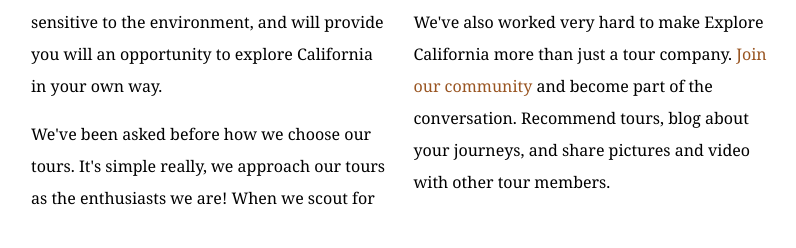
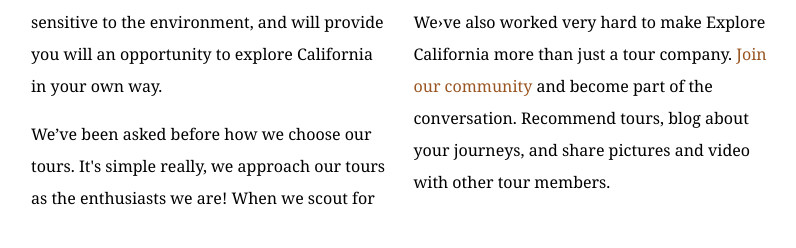
Before and after one commit to Carrasco-Pinoncely/Testing-with-Explore-California, a plain HTML site: page mission.html in a window 1280 px wide. Shown: the part 998-1246 px from the top of the page, 484-1280 px from the left. Drawn offline with Linux system fonts and the light colour scheme.

Commit message:
Replaces straight quotes whith curly quotes

```diff
--- a/mission.html
+++ b/mission.html
@@ -64,8 +64,8 @@
           <div class="multiCol">
             <p>We are passionate about California and preserving the abundant resources that make it so unique. Our goal at Explore California is to transform your vacation into an adventure that will educate, inspire, and energize you unlike any other.</p>
             <p>Our tours are crafted around our central mission, and are designed to engage you in a unique and fulfilling way. All our tours are sensitive to the environment, and will provide you will an opportunity to explore California in your own way.</p>
-            <p>We've been asked before how we choose our tours. It's simple really, we approach our tours as the enthusiasts we are! When we scout for locations, choose tour options, or explore the surrounding area for exciting side-tours, we ask ourselves one question, &quot;is this something we would want to do?&quot; We also look very carefully at a tour's potential impact. We choose tours that are as environmentally sensitive as we are, and that expose people to amazing diversity of California's people, places, and wildlife!</p>
-            <p>We've also worked very hard to make Explore California more than just a tour company. <a href="explorers/join.html">Join our community</a> and become part of the conversation. Recommend tours, blog about your journeys, and share pictures and video with other tour members.</p>
+            <p>We&rsquo;ve been asked before how we choose our tours. It's simple really, we approach our tours as the enthusiasts we are! When we scout for locations, choose tour options, or explore the surrounding area for exciting side-tours, we ask ourselves one question, &ldquo; this something we would want to do?&rdquo; We also look very carefully at a tour&rsquo;s potential impact. We choose tours that are as environmentally sensitive as we are, and that expose people to amazing diversity of California's people, places, and wildlife!</p>
+            <p>We&rsaquo;ve also worked very hard to make Explore California more than just a tour company. <a href="explorers/join.html">Join our community</a> and become part of the conversation. Recommend tours, blog about your journeys, and share pictures and video with other tour members.</p>
           </div>
         </div>
       </div>
```
